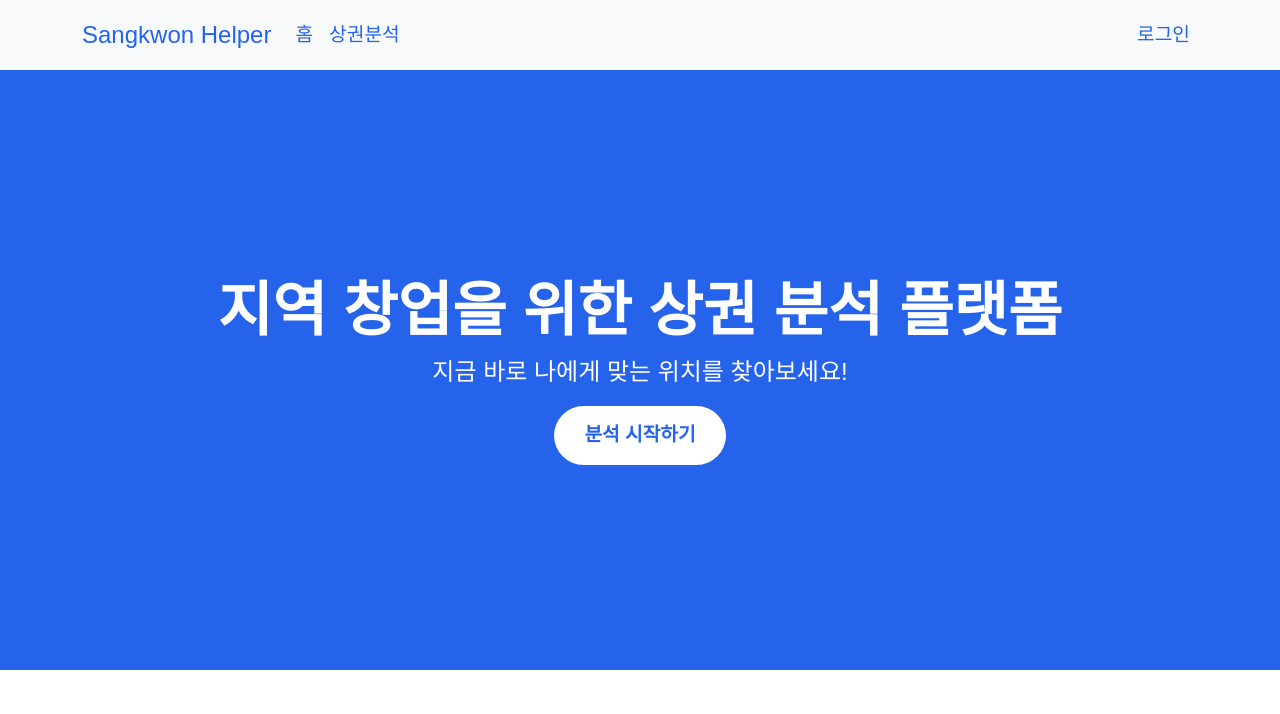
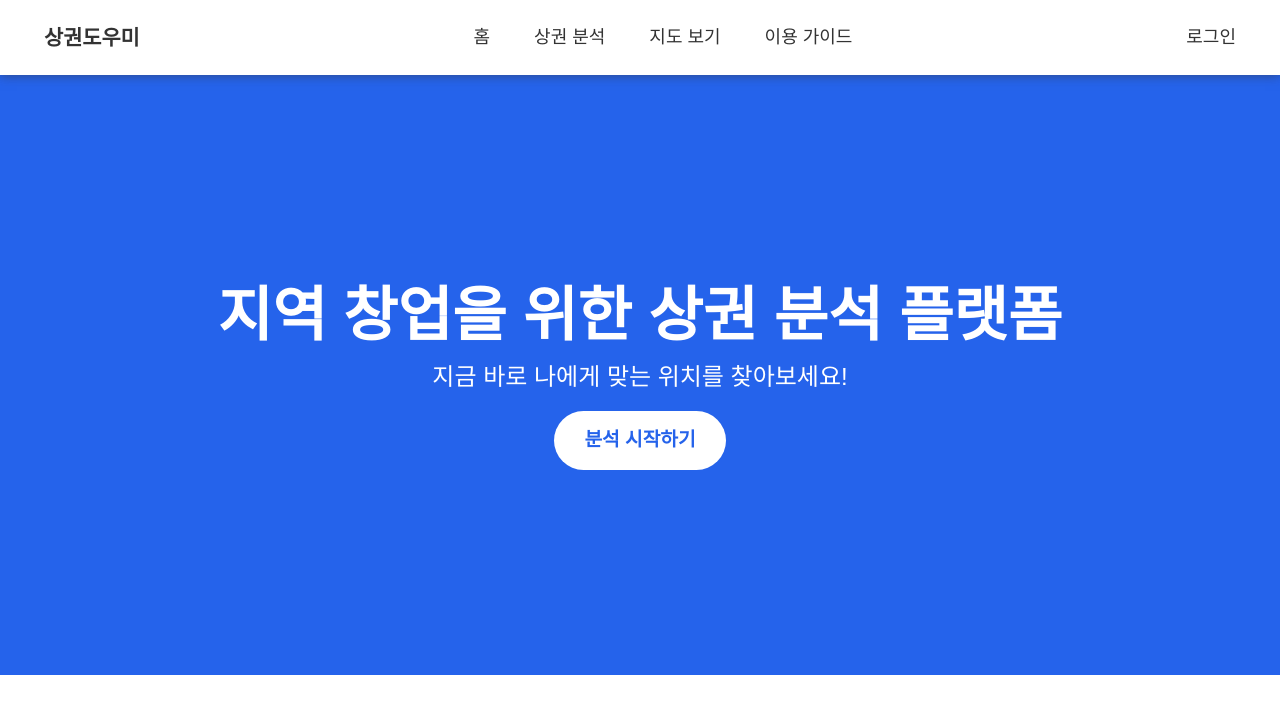
Before and after one commit to Milk0621/project-sangkwon-helper, a React (Create React App) app in the folder frontend/: page / in a window 1280 px wide. Shown: the top 714 px of the page. Built offline with nearby package versions, Linux system fonts and the light colour scheme; a web font is replaced by a local one.

Commit message:
style: 헤더 css 수정

```diff
--- a/frontend/src/components/Header/Header.css
+++ /dev/null
@@ -1,14 +0,0 @@
-.navbar {
-    height: 70px;
-}
-
-.navbar-brand {
-    font-size: 1.5rem !important;
-    font-weight: 500;
-    color: var(--main-blue) !important;
-}
-
-.nav-link {
-    font-size: 1.2rem !important;
-    color: var(--main-blue) !important;
-}
--- a/frontend/src/components/Header/Header.jsx
+++ b/frontend/src/components/Header/Header.jsx
@@ -1,21 +1,22 @@
-import { Navbar, Nav, Container } from 'react-bootstrap';
 import { Link } from 'react-router-dom';
-import './Header.css';
+import styles from './Header.module.css';
 
 function Header() {
     return(
-        <Navbar bg="light" data-bs-theme="light">
-            <Container>
-                <Navbar.Brand as={Link} to="/">Sangkwon Helper</Navbar.Brand>
-                <Nav className="me-auto">
-                    <Nav.Link as={Link} to="/">홈</Nav.Link>
-                    <Nav.Link as={Link} to="/analysis">상권분석</Nav.Link>
-                </Nav>
-                <Nav>
-                    <Nav.Link as={Link} to="/login">로그인</Nav.Link>
-                </Nav>
-            </Container>
-        </Navbar>
+        <header className={styles.header}>
+            <div className={styles.logo}>
+                <Link to="/">상권도우미</Link>
+            </div>
+            <nav className={styles.nav}>
+                <Link to="/">홈</Link>
+                <Link to="/analysis">상권 분석</Link>
+                <Link to="/map">지도 보기</Link>
+                <Link to="/guide">이용 가이드</Link>
+            </nav>
+            <nav className={styles.nav}>
+                <Link to="/login">로그인</Link>
+            </nav>
+        </header>
     )
 }
 
--- /dev/null
+++ b/frontend/src/components/Header/Header.module.css
@@ -0,0 +1,34 @@
+.header {
+  display: flex;
+  justify-content: space-between;
+  align-items: center;
+  padding: 16px 32px;
+  background-color: white;
+  box-shadow: 0 2px 4px rgba(0, 0, 0, 0.1);
+  position: sticky;
+  top: 0;
+  z-index: 1000;
+  box-shadow: 0px 1px 10px 0px #33333385;
+}
+
+.header a {
+  font-size: 1.125rem;
+  color: #333;
+  text-decoration: none;
+  padding: 8px 12px;
+}
+
+.logo a {
+    font-size: 1.3rem !important;
+    font-weight: bold;
+}
+
+.nav {
+    display: flex;
+    gap: 20px;
+}
+
+.nav a:hover {
+  color: var(--main-blue);
+  text-decoration: underline;
+}
--- a/frontend/src/pages/Home/Home.jsx
+++ b/frontend/src/pages/Home/Home.jsx
@@ -1,9 +1,9 @@
-import style from './Home.module.css';
+import styles from './Home.module.css';
 
 function Home() {
     return(
         <div>
-            <div className={style.mainBanner}>
+            <div className={styles.mainBanner}>
                 <h1>지역 창업을 위한 상권 분석 플랫폼</h1>
                 <p>지금 바로 나에게 맞는 위치를 찾아보세요!</p>
                 <button>분석 시작하기</button>
```
Also changed, not shown: frontend/src/App.css (line endings or trailing spaces).
